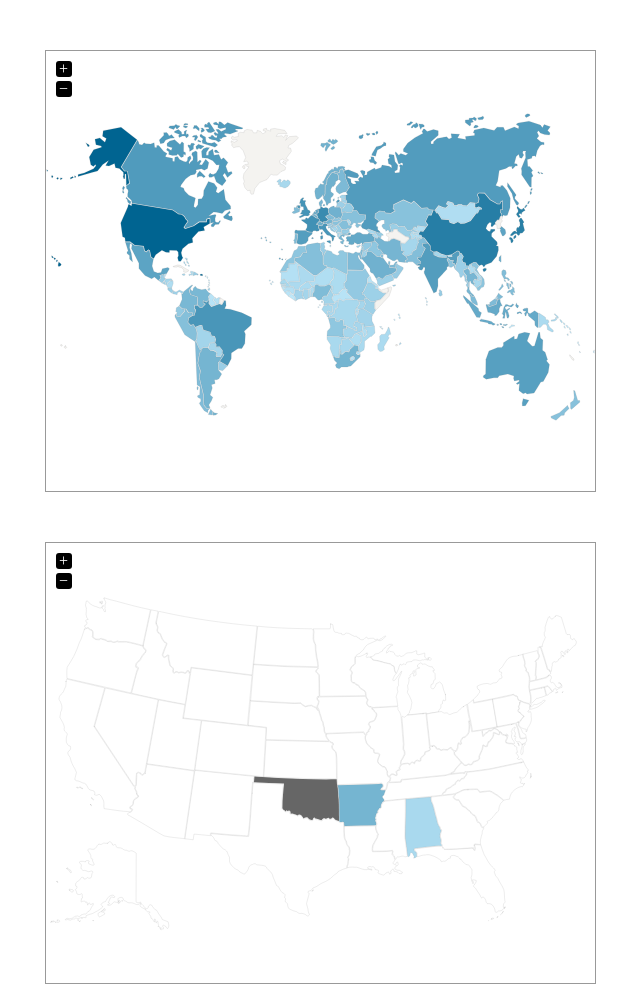
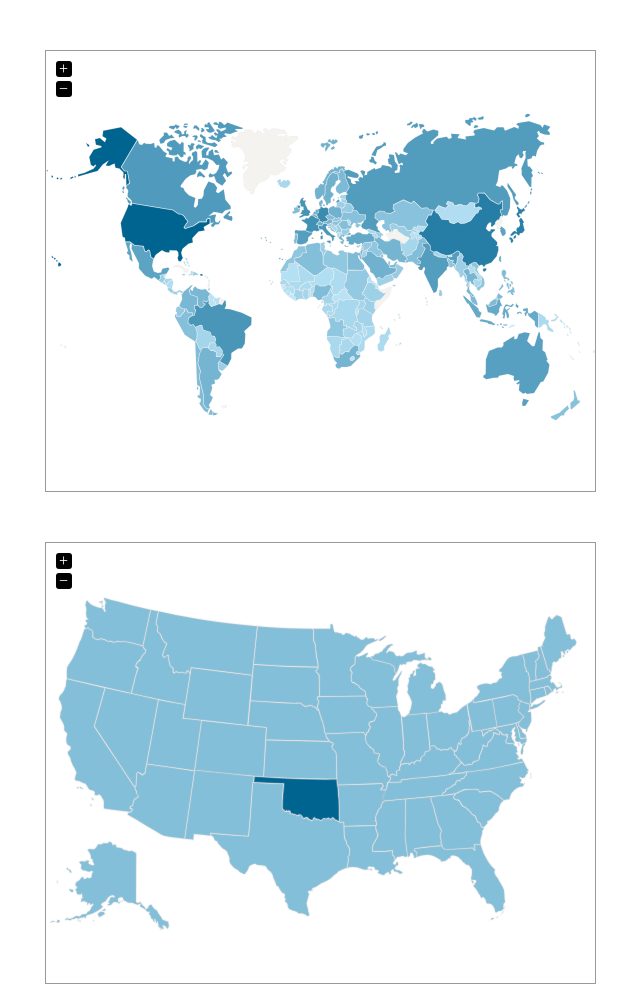
Before and after one commit to sonicparke/RepFinder, a plain HTML site: page index.html in a window 1280 px wide. Shown: the whole page, without its empty margins (320-960 px from the left). Drawn offline with nearby package versions, Linux system fonts and the light colour scheme.

Commit message:
added scripts.js

```diff
--- a/index.html
+++ b/index.html
@@ -11,52 +11,11 @@
     <script src="jqvmap/maps/jquery.vmap.world.js" type="text/javascript"></script>
 	<script src="jqvmap/maps/jquery.vmap.usa2.js" type="text/javascript"></script>
 	<script src="jqvmap/data/jquery.vmap.sampledata.js" type="text/javascript"></script>
+	<script src="js/scripts.js" type="text/javascript"></script>
 
 	<script type="text/javascript">
 	$(document).ready(function() {
-		$('#vmapWorld').vectorMap({
-		    map: 'world_en',
-		    backgroundColor: '#fff',
-		    color: '#f4f3f0',
-		    hoverOpacity: 0.7,
-		    selectedColor: '#666666',
-		    enableZoom: true,
-		    showTooltip: true,
-		    values: sample_data,
-		    scaleColors: ['#C8EEFF', '#006491'],
-		    normalizeFunction: 'polynomial',
-		    onRegionClick: function  (event, label, index) {
-		    	if(label === 'us') {
-		    		console.log('label is US: ' , label)
-
-		    	} else {
-		    		console.log('label: ' , label)
-		    	}
-
-		    }
-		});
-		$('#vmapUSA').vectorMap({
-		    map: 'usa_en',
-		    backgroundColor: '#fff',
-		    color: '#ffffff',
-		    hoverOpacity: 0.7,
-		    selectedColor: '#666666',
-		    enableZoom: true,
-		    showTooltip: true,
-		    values: sample_data,
-		    scaleColors: ['#C8EEFF', '#006491'],
-		    normalizeFunction: 'polynomial',
-		    selectedRegion: 'OK',
-		    onRegionClick: function  (event, label, index) {
-		    	if(label === 'us') {
-		    		console.log('label is US: ' , label)
-
-		    	} else {
-		    		console.log('label: ' , label)
-		    	}
-
-		    }
-		});
+		InitializeMaps();
 	});
 	</script>
 	<style>
--- /dev/null
+++ b/js/scripts.js
@@ -0,0 +1,53 @@
+(function () {
+	$('#vmapUSA').hide();
+	console.log('hidden')
+})();
+
+function InitializeMaps(argument) {
+	$('#vmapWorld').vectorMap({
+		    map: 'world_en',
+		    backgroundColor: '#fff',
+		    borderColor: '#c9c9c9',
+		    color: '#f4f3f0',
+		    hoverOpacity: 0.7,
+		    selectedColor: '#666666',
+		    enableZoom: true,
+		    showTooltip: true,
+		    values: sample_data,
+		    scaleColors: ['#C8EEFF', '#006491'],
+		    normalizeFunction: 'polynomial',
+		    onRegionClick: function  (event, label, index) {
+		    	if(label === 'us') {
+		    		console.log('label is US: ' , label)
+
+		    	} else {
+		    		console.log('label: ' , label)
+		    	}
+
+		    }
+		});
+		$('#vmapUSA').vectorMap({
+		    map: 'usa_en',
+		    backgroundColor: '#fff',
+		    borderColor: '#c9c9c9',
+		    borderWidth: 3,
+		    color: '#84bfda',
+		    hoverOpacity: 0.7,
+		    selectedColor: '#006491',
+		    enableZoom: true,
+		    showTooltip: true,
+		    // values: sample_data,
+		    scaleColors: ['#C8EEFF', '#006491'],
+		    normalizeFunction: 'polynomial',
+		    selectedRegion: 'OK',
+		    onRegionClick: function  (event, label, index) {
+		    	if(label === 'us') {
+		    		console.log('label is US: ' , label)
+
+		    	} else {
+		    		console.log('label: ' , label)
+		    	}
+
+		    }
+		});
+}
```
Also changed, not shown: SVG Files/PA.svg.
